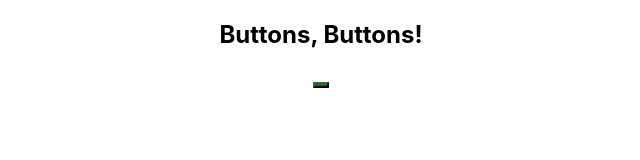
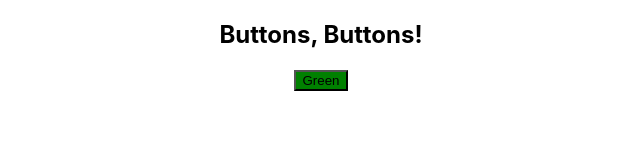
Before and after one commit to WomenWhoCode/wwcodeberlin-react-workshop, a React (Create React App) app: page / in a window 1280 px wide. Shown: the top 160 px of the page, without its empty margins (319-959 px from the left). Built offline with nearby package versions, Linux system fonts and the light colour scheme.

Commit message:
Step 4: Children as props

```diff
--- a/src/App.js
+++ b/src/App.js
@@ -10,8 +10,8 @@ class App extends Component {
         Buttons, Buttons!
       </h2>
       <div>
-        <Button color={'green'} onClick={() => console.log('I am reacting!')}></Button>
-        {/* TODO: Create your button with your own handler! See how they react */}
+        <Button color={'green'} onClick={() => console.log('I am reacting!')}>Green</Button>
+        {/* TODO: Use children for your component! */}
       </div>
     </div>
     );
--- a/src/Button.js
+++ b/src/Button.js
@@ -1,9 +1,14 @@
 import React from 'react';
 
 const Button = (props) => {
-  const { color, onClick } = props
+  const { color, onClick, children } = props
   return (
-    <button style={{ backgroundColor: color }} onClick={onClick}></button>
+    <button
+      style={{ backgroundColor: color }}
+      onClick={onClick}
+    >
+      {children}
+    </button>
   )
 }
 
```
